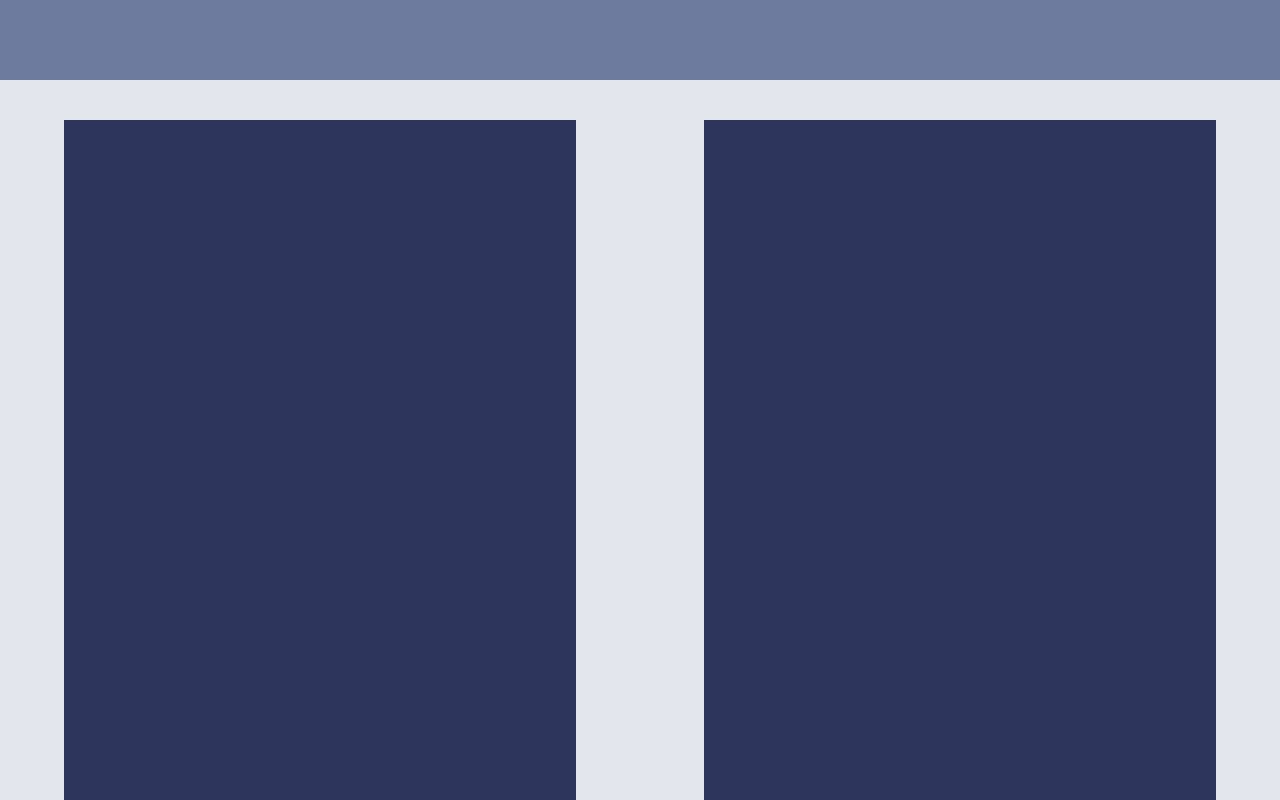
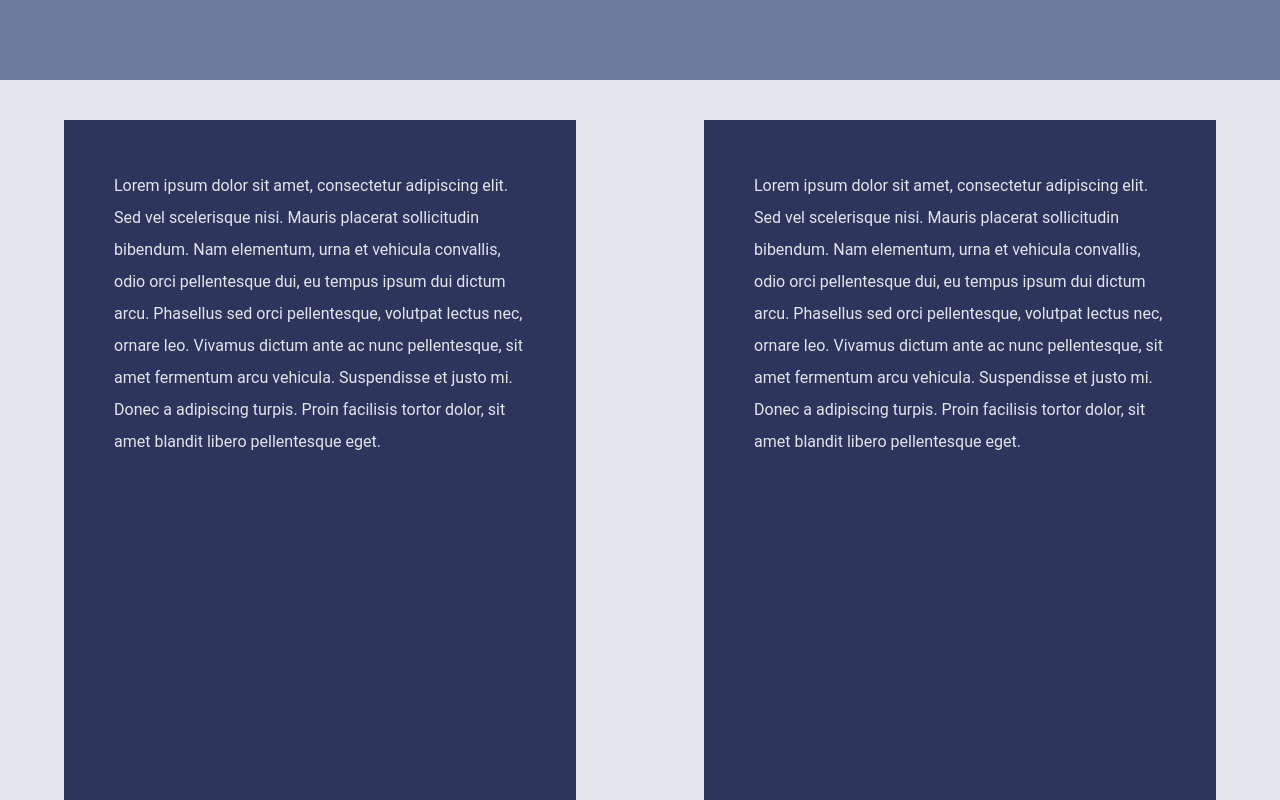
Before and after one commit to Klescouar/Manatee-Music, a website: page src/app/index.html at #!/home in a window 1280 px wide. Shown: the part 1280-2080 px from the top of the page. Drawn offline with nearby package versions, Linux system fonts and the light colour scheme; files that its build step writes are made by us from their sources; files whose address does not match are found by name; a web font is replaced by a local one.

Commit message:
Add text on instruction

```diff
--- a/src/app/scss/home.scss
+++ b/src/app/scss/home.scss
@@ -39,6 +39,11 @@
             width: 40%;
             height: 90vh;
             background-color: rgb(45,53,93);
+            p{
+              padding: 50px;
+              line-height: 2em;
+              color: rgb(227,230,236);
+            }
         }
     }
 
--- a/src/app/views/home.html
+++ b/src/app/views/home.html
@@ -7,8 +7,10 @@
             pellentesque, volutpat lectus nec, ornare leo. Vivamus dictum ante ac nunc pellentesque, sit amet fermentum arcu vehicula. Suspendisse et justo mi. Donec a adipiscing turpis. Proin facilisis tortor dolor, sit amet blandit libero pellentesque eget.</p>
     </div>
     <div class="instruction">
-        <div class="instruction-box"></div>
-        <div class="instruction-box"></div>
+        <div class="instruction-box">            <p>Lorem ipsum dolor sit amet, consectetur adipiscing elit. Sed vel scelerisque nisi. Mauris placerat sollicitudin bibendum. Nam elementum, urna et vehicula convallis, odio orci pellentesque dui, eu tempus ipsum dui dictum arcu. Phasellus sed orci
+                        pellentesque, volutpat lectus nec, ornare leo. Vivamus dictum ante ac nunc pellentesque, sit amet fermentum arcu vehicula. Suspendisse et justo mi. Donec a adipiscing turpis. Proin facilisis tortor dolor, sit amet blandit libero pellentesque eget.</p></div>
+        <div class="instruction-box">            <p>Lorem ipsum dolor sit amet, consectetur adipiscing elit. Sed vel scelerisque nisi. Mauris placerat sollicitudin bibendum. Nam elementum, urna et vehicula convallis, odio orci pellentesque dui, eu tempus ipsum dui dictum arcu. Phasellus sed orci
+                        pellentesque, volutpat lectus nec, ornare leo. Vivamus dictum ante ac nunc pellentesque, sit amet fermentum arcu vehicula. Suspendisse et justo mi. Donec a adipiscing turpis. Proin facilisis tortor dolor, sit amet blandit libero pellentesque eget.</p></div>
     </div>
     <div class="bio-collective">
         <p>Lorem ipsum dolor sit amet, consectetur adipiscing elit. Sed vel scelerisque nisi. Mauris placerat sollicitudin bibendum. Nam elementum, urna et vehicula convallis, odio orci pellentesque dui, eu tempus ipsum dui dictum arcu. Phasellus sed orci
```
Also changed, not shown: dist/app/css/home.css, dist/app/views/home.html.
